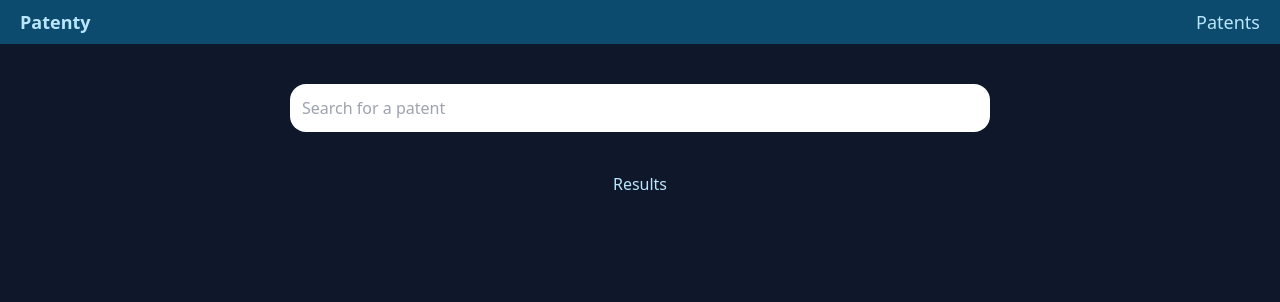
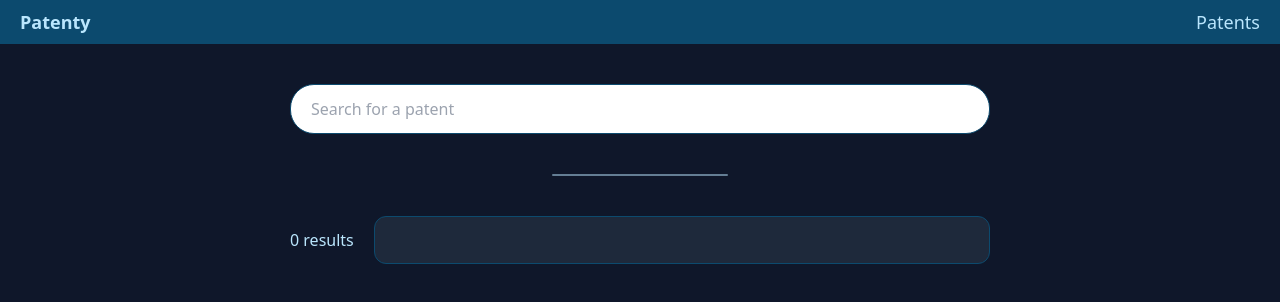
Before and after one commit to daniel-black/patent-search, a Next.js app: page /search/patents in a window 1280 px wide. Shown: the top 302 px of the page. Built offline with nearby package versions, Linux system fonts and the light colour scheme.

Commit message:
Style search results

```diff
--- /dev/null
+++ b/components/Divider.tsx
@@ -0,0 +1,9 @@
+import React from 'react';
+
+const Divider = (): JSX.Element => {
+  return (
+    <div className='w-44 h-0.5 opacity-50 rounded-full bg-sky-200' />
+  );
+}
+
+export default Divider;
--- /dev/null
+++ b/components/ResultListItem.tsx
@@ -0,0 +1,47 @@
+import React from 'react';
+import { Patent } from '../lib/types';
+
+type ResultListItemProps = {
+  patent: Patent;
+}
+
+const ResultListItem = ({ patent }: ResultListItemProps): JSX.Element => {
+
+  const renderInventionTitle = (): JSX.Element => {
+    return <h3 className='font-semibold leading-5 mb-2'>{patent.inventionTitle}</h3>;
+  }
+
+  const renderCurrentAssignee = (): JSX.Element | null => {
+    if (!patent.assigneeEntityName) return null;
+    return (
+      <small className='block text-xs opacity-50'>
+        <i>{patent.assigneeEntityName}</i>
+      </small>
+    );
+  }
+
+  const renderApplicationNumber = (): JSX.Element => {
+    return <small className='block text-xs opacity-50'>{patent.patentApplicationNumber}</small>;
+  }
+
+  const renderGrantDate = (): JSX.Element => {
+    const year = patent.grantDate.split('-')[2];
+    const currentYear = new Date().getFullYear().toString();
+    const dateString = year === currentYear ? patent.grantDate : year
+
+    return <small className='block text-xs opacity-50'>{dateString}</small>;
+  }
+
+  return (
+    <div className='p-3'>
+      {renderInventionTitle()}
+      <div className='pl-2 border-sky-900 border-l'>
+        {renderCurrentAssignee()}
+        {renderApplicationNumber()}
+        {renderGrantDate()}
+      </div>
+    </div>
+  );
+}
+
+export default ResultListItem;
--- /dev/null
+++ b/components/SearchBar.tsx
@@ -0,0 +1,41 @@
+import axios from 'axios';
+import React, { ChangeEvent, FormEvent, useState } from 'react';
+import { PatentSearchResults } from '../lib/types';
+
+type SearchBarProps = {
+  setResults: (r: PatentSearchResults) => void;
+  setIsLoading: (b: boolean) => void;
+}
+
+const SearchBar = (props: SearchBarProps): JSX.Element => {
+  const [searchText, setSearchText] = useState<string>('');
+
+  const submitForm = async (e: FormEvent<HTMLFormElement>) => {
+    props.setIsLoading(true);
+    e.preventDefault();
+    e.stopPropagation();
+
+    const query = new URLSearchParams();
+    query.append('searchText', searchText);
+    const request = await axios.get('/api/patents?' + query);
+
+    props.setIsLoading(false);
+    props.setResults(request.data);
+  }
+
+  const handleChange = (e: ChangeEvent<HTMLInputElement>) => setSearchText(e.currentTarget.value);
+
+  return (
+    <form onSubmit={submitForm}>
+      <input
+        value={searchText}
+        onChange={handleChange}
+        className="py-3 px-5 rounded-3xl w-[700px] border border-sky-900"
+        type="text"
+        placeholder="Search for a patent"
+      />
+    </form>
+  );
+}
+
+export default SearchBar;
--- /dev/null
+++ b/components/SearchResults.tsx
@@ -0,0 +1,43 @@
+import React from 'react';
+import { PatentSearchResults } from '../lib/types';
+import ResultListItem from './ResultListItem';
+
+type SearchResultsProps = {
+  isLoading: boolean;
+  results: PatentSearchResults | null;
+}
+
+const SearchResults = (props: SearchResultsProps): JSX.Element => {
+  if (props.isLoading) {
+    return (
+      <div>Loading...</div>
+    );
+  }
+
+  const renderResultsCount = (): JSX.Element => {
+    const count = props.results?.recordTotalQuantity
+      ? props.results.recordTotalQuantity
+      : 0;
+
+    return (
+      <p className='py-3'>{count}&nbsp;result{count === 1 ? '' : 's'}</p>
+    );
+  }
+
+  return (
+    <div className='w-[700px] flex flex-start space-x-5'>
+      <div>
+        {renderResultsCount()}
+      </div>
+      <div className='bg-slate-800 w-full rounded-xl border border-sky-900'>
+        <ul className='divide-y divide-sky-900'>
+          {props.results?.results.map(r => (
+            <ResultListItem patent={r} key={r.patentApplicationNumber} />
+          ))}
+        </ul>
+      </div>
+    </div>
+  );
+}
+
+export default SearchResults;
--- a/lib/types.ts
+++ b/lib/types.ts
@@ -32,6 +32,7 @@ export type Patent = {
   descriptionText: Array<string>,
   filelocationURI: string,
   filingDate: string,
+  grantDate: string,
   furtherCPCSymbolArrayText: Array<string> | string | null,
   inventionSubjectMatterCategory: Category,
   inventionTitle: string,
--- a/pages/api/patents.ts
+++ b/pages/api/patents.ts
@@ -11,7 +11,6 @@ export default async (req: NextApiRequest, res: NextApiResponse) => {
   qs.append('searchText', query.searchText);
 
   const requestString = `${grantedPatentsEndpoint}?${qs}`;
-  console.log(requestString);
   const response = await axiosClient.get(requestString);
   console.log(response.data);
 
--- a/pages/search/patents.tsx
+++ b/pages/search/patents.tsx
@@ -1,49 +1,27 @@
-import axios from "axios";
-import { ChangeEvent, FormEvent, useState } from "react";
-import Spinner from "../../components/Spinner";
+import { useState } from "react";
+import Divider from "../../components/Divider";
+import SearchBar from "../../components/SearchBar";
+import SearchResults from "../../components/SearchResults";
+import { PatentSearchResults } from "../../lib/types";
 
 const Patents = (): JSX.Element => {
-  const [searchText, setSearchText] = useState<string>('');
-  const [isLoading, setIsLoading] = useState<boolean>(false);
-  const [results, setResults] = useState(null);
+  const [results, setResults] = useState<PatentSearchResults | null>(null);
+  const [isLoadingResults, setIsLoadingResults] = useState<boolean>(false);
 
-  const submitForm = async (e: FormEvent<HTMLFormElement>) => {
-    e.preventDefault();
-    e.stopPropagation();
-    setIsLoading(true);
+  console.log(results);
 
-    const query = new URLSearchParams();
-    query.append('searchText', searchText);
-
-    const request = await axios.get('/api/patents?' + query);
-    setResults(request.data);
-    setIsLoading(false);
-    console.log(request.data);
-  }
-
-  const handleChange = (e: ChangeEvent<HTMLInputElement>) => setSearchText(e.currentTarget.value);
+  const setResultFromSearch = (r: PatentSearchResults):void => setResults(r);
+  const setSearchIsLoadingResults = (b: boolean) => setIsLoadingResults(b);
 
   return (
-    <div className="flex flex-col items-center justify-start mt-10 space-y-10">
-
+    <div className="flex flex-col items-center justify-start mt-10 pb-10 space-y-10">
       <section>
-        <form onSubmit={submitForm}>
-          <input
-            value={searchText}
-            onChange={handleChange}
-            className="p-3 rounded-2xl w-[700px]"
-            type="text"
-            placeholder="Search for a patent"
-          />
-        </form>
+        <SearchBar setResults={setResultFromSearch} setIsLoading={setSearchIsLoadingResults} />
       </section>
-
+      <Divider />
       <main>
-        {isLoading && <Spinner />}
-        {!isLoading && results && <div>results: we have them</div>}
-        Results
+        <SearchResults isLoading={isLoadingResults} results={results} />
       </main>
-
     </div>
   );
 }
```
